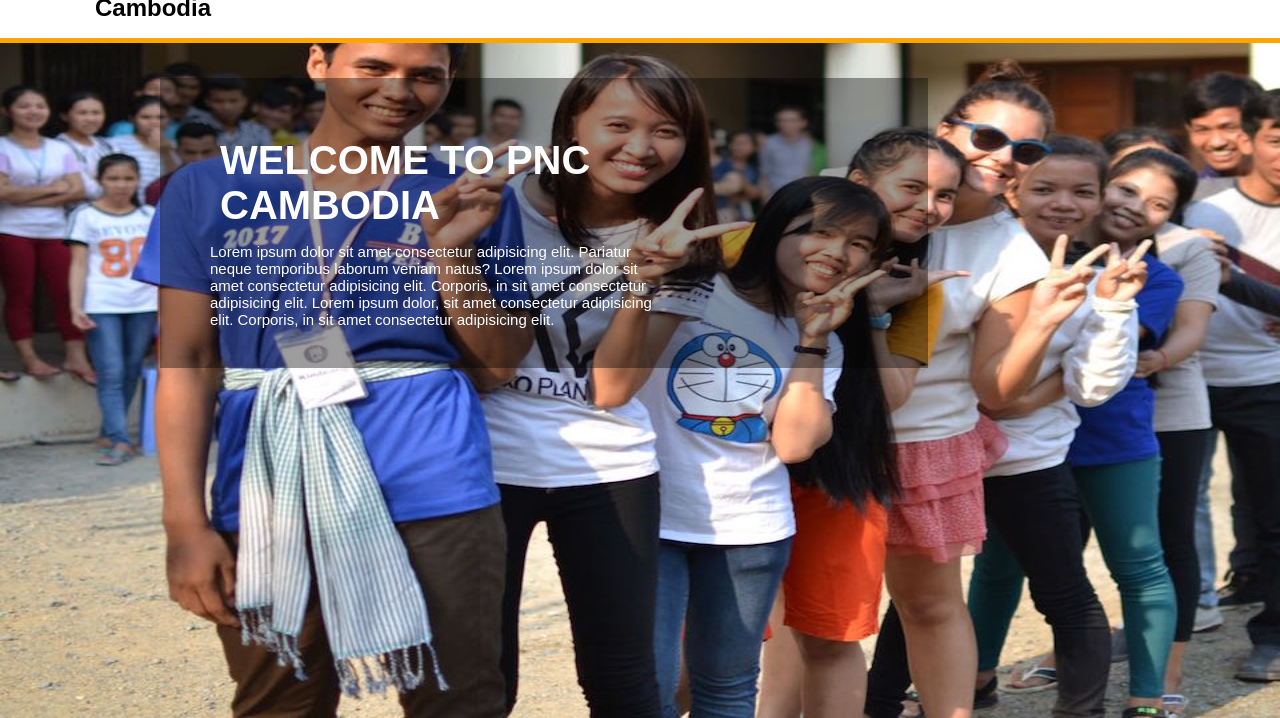
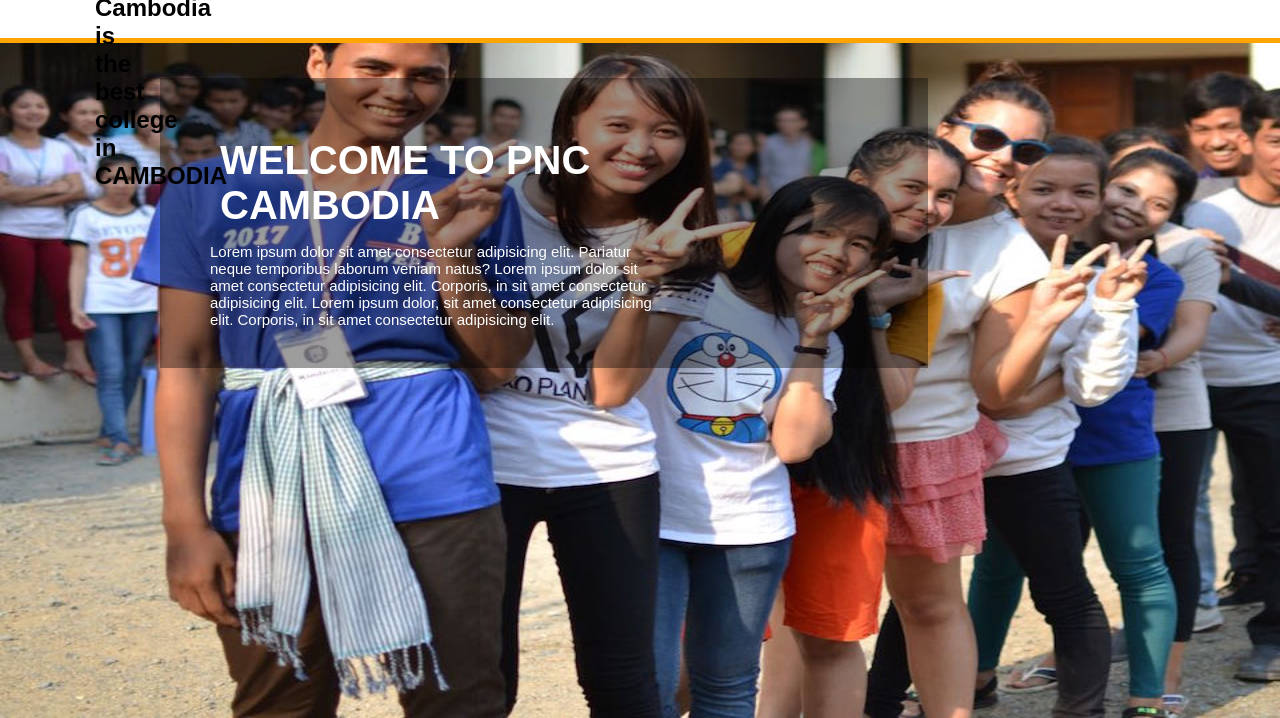
Before and after one commit to naydany/music-band-a3, a plain HTML site: page index.html in a window 1280 px wide. Shown: the part 82-800 px from the top of the page. Drawn offline with Linux system fonts and the light colour scheme.

Commit message:
#1 update h2

```diff
--- a/index.html
+++ b/index.html
@@ -17,7 +17,7 @@
                     <img src="/image/PNCimage.png" alt="" width="80px" height="80px">
                 </div>
                 <div class="main-name">
-                    <h2>Paserelles Numeriques Cambodia</h2>
+                    <h2>Paserelles Numeriques Cambodia is the best college in CAMBODIA</h2>
                 </div>
             </div>
         </div>
```
